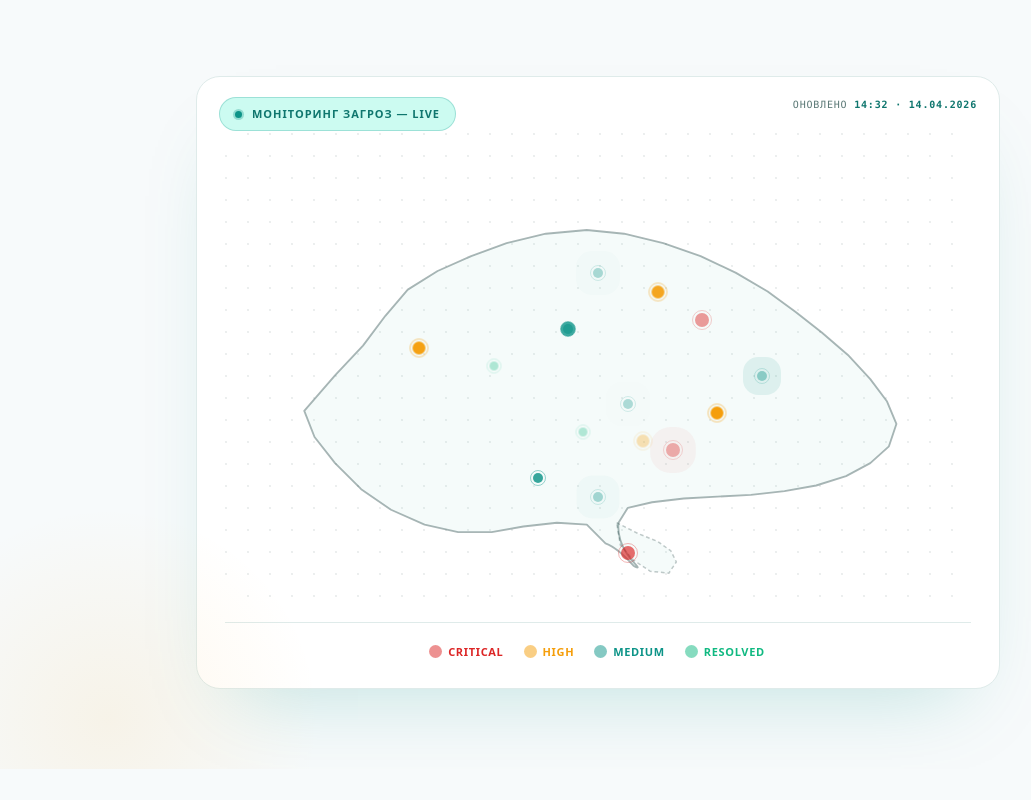
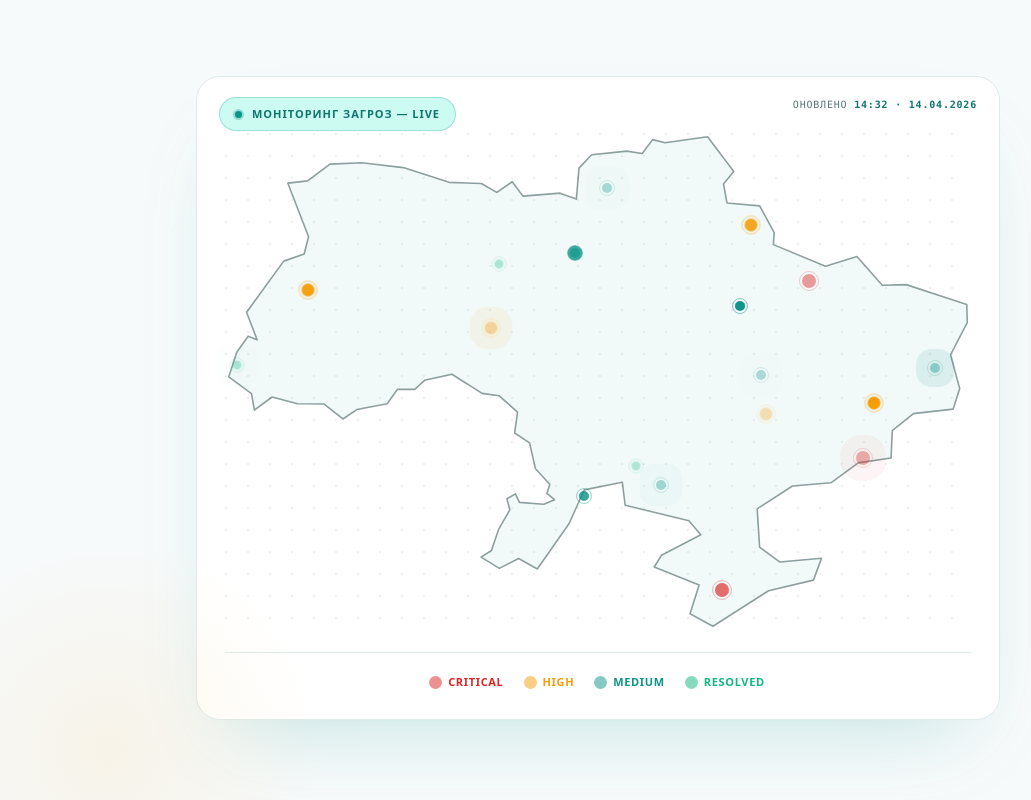
Before and after one commit to azentix/ncscc-website, a plain HTML site: page mockups/variant-11-teal-civic.html in a window 1280 px wide. Shown: the part 720-1520 px from the top of the page, without its empty margins (42-1073 px from the left). Drawn offline with Linux system fonts and the light colour scheme.

Commit message:
variant-11: use real Ukraine 1991 borders GeoJSON outline + 18 cities

```diff
--- a/mockups/variant-11-teal-civic.html
+++ b/mockups/variant-11-teal-civic.html
@@ -47,10 +47,9 @@ a{color:inherit;text-decoration:none}img{max-width:100%;display:block}
 .hero .ua .label-r b{color:var(--teal2)}
 @keyframes lbl-pulse{0%,100%{box-shadow:0 0 0 0 rgba(13,148,136,.5)}50%{box-shadow:0 0 0 5px rgba(13,148,136,0)}}
 
-.hero .ua .mapwrap{position:relative;margin-top:28px}
-.hero .ua svg.map{width:100%;height:auto;display:block;background-image:radial-gradient(circle at 1px 1px,rgba(11,46,46,.08) 1px,transparent 1px);background-size:22px 22px;border-radius:12px}
-.hero .ua svg.map path.country{fill:rgba(13,148,136,.04);stroke:rgba(11,46,46,.35);stroke-width:2;stroke-linejoin:round;stroke-linecap:round}
-.hero .ua svg.map path.crimea{fill:rgba(13,148,136,.04);stroke:rgba(11,46,46,.25);stroke-width:1.6;stroke-dasharray:4 3}
+.hero .ua .mapwrap{position:relative;margin-top:28px;aspect-ratio:800/533;background-image:radial-gradient(circle at 1px 1px,rgba(11,46,46,.07) 1px,transparent 1px);background-size:22px 22px;border-radius:12px;overflow:visible}
+.hero .ua svg.map{position:absolute;inset:0;width:100%;height:100%;display:block}
+.hero .ua svg.map path.country{fill:rgba(13,148,136,.05);stroke:rgba(11,46,46,.45);stroke-width:1.6;stroke-linejoin:round;stroke-linecap:round;vector-effect:non-scaling-stroke}
 
 .hero .ua .blip{position:absolute;width:12px;height:12px;border-radius:50%;background:currentColor;transform:translate(-50%,-50%);box-shadow:0 0 0 0 currentColor;animation:blip-ping 2.4s infinite;z-index:2;cursor:pointer}
 .hero .ua .blip::after{content:"";position:absolute;inset:-3px;border-radius:50%;border:1.5px solid currentColor;opacity:.5}
@@ -139,26 +138,28 @@ footer a:hover{color:#ccfbf1}
     <span class="label">Моніторинг загроз — Live</span>
     <span class="label-r">Оновлено <b>14:32 · 14.04.2026</b></span>
     <div class="mapwrap">
-      <svg class="map" viewBox="0 0 800 500" preserveAspectRatio="xMidYMid meet" aria-label="Мапа України">
-        <path class="country" d="M 85,298 L 118,260 L 148,228 L 172,196 L 196,168 L 228,148 L 264,132 L 302,118 L 344,108 L 388,104 L 428,108 L 470,118 L 510,132 L 548,150 L 582,170 L 612,192 L 640,214 L 668,238 L 692,264 L 710,288 L 720,312 L 712,336 L 692,354 L 666,368 L 634,378 L 600,384 L 564,388 L 528,390 L 492,392 L 458,396 L 432,402 L 422,418 Q 420,438 436,458 Q 448,470 438,464 Q 420,444 408,440 L 388,420 L 356,418 L 320,422 L 286,428 L 250,428 L 214,420 L 178,404 L 146,382 L 118,354 L 96,326 Z"/>
-        <path class="crimea" d="M 420,418 L 444,430 L 464,438 L 478,448 L 484,460 L 476,472 L 456,470 L 438,458 L 424,442 Z"/>
+      <svg class="map" viewBox="0 0 800 533" preserveAspectRatio="xMidYMid meet" aria-label="Мапа України (кордони 1991 р.)">
+        <path class="country" d="M 430.9,19.4 L 447.4,22.0 L 458.5,7.1 L 471.9,10.4 L 517.5,4.0 L 545.6,41.3 L 534.6,54.6 L 538.3,75.0 L 573.4,78.2 L 589.0,106.8 L 588.1,119.7 L 644.0,142.9 L 677.7,132.5 L 704.9,163.3 L 730.6,162.6 L 795.5,184.0 L 796.0,203.3 L 778.1,237.8 L 787.9,274.1 L 780.9,296.1 L 738.3,300.9 L 715.6,319.3 L 714.3,348.5 L 679.1,353.8 L 649.8,375.1 L 608.6,378.6 L 570.7,403.1 L 573.3,444.1 L 594.8,460.0 L 639.7,456.0 L 631.1,479.5 L 582.9,490.9 L 523.2,529.0 L 498.7,515.6 L 508.4,484.7 L 460.3,465.4 L 468.1,452.8 L 510.2,430.9 L 497.5,415.8 L 429.1,399.2 L 426.1,374.6 L 385.3,382.7 L 368.9,419.0 L 334.9,467.6 L 314.9,456.3 L 294.2,466.9 L 274.6,454.8 L 285.7,447.7 L 293.4,425.1 L 305.4,404.1 L 302.3,392.3 L 311.5,387.0 L 315.8,396.1 L 341.8,398.1 L 353.4,393.2 L 345.2,386.5 L 348.3,376.7 L 332.9,360.0 L 326.6,332.4 L 310.6,321.7 L 313.7,299.4 L 293.8,281.7 L 275.7,279.2 L 243.3,258.7 L 214.0,265.2 L 203.5,274.9 L 185.0,274.9 L 173.9,290.3 L 141.4,296.6 L 126.4,306.7 L 106.0,290.6 L 77.7,290.4 L 50.5,283.1 L 31.5,297.2 L 28.4,279.5 L 4.0,261.6 L 12.6,235.1 L 24.8,217.9 L 34.4,221.8 L 23.1,192.2 L 63.0,137.4 L 84.9,129.8 L 89.6,111.3 L 67.4,53.8 L 88.5,51.3 L 112.6,33.4 L 146.7,31.9 L 191.2,37.1 L 240.3,52.9 L 274.9,54.2 L 291.5,63.7 L 308.0,52.3 L 319.5,67.7 L 359.3,64.5 L 376.8,70.9 L 379.6,37.7 L 393.1,23.3 L 430.9,19.4 Z"/>
       </svg>
       <!-- threat indicators — teal=med, orange=high, red=crit, green=resolved -->
-      <span class="blip bt" style="top:42%;left:46%;animation-delay:0s"     title="Київ"></span>
-      <span class="blip bo" style="top:46%;left:26%;animation-delay:.4s"    title="Львів"></span>
-      <span class="blip br" style="top:40%;left:64%;animation-delay:.8s"    title="Харків"></span>
-      <span class="blip bt" style="top:58%;left:54%;animation-delay:1.2s"   title="Дніпро"></span>
-      <span class="blip bo" style="top:60%;left:66%;animation-delay:.2s"    title="Донецьк"></span>
-      <span class="blip br" style="top:68%;left:60%;animation-delay:1.6s"   title="Маріуполь"></span>
-      <span class="blip bt" style="top:74%;left:42%;animation-delay:.6s"    title="Одеса"></span>
-      <span class="blip bg" style="top:64%;left:48%;animation-delay:1.0s"   title="Миколаїв"></span>
-      <span class="blip bt" style="top:30%;left:50%;animation-delay:1.4s"   title="Чернігів"></span>
-      <span class="blip bo" style="top:34%;left:58%;animation-delay:.5s"    title="Суми"></span>
-      <span class="blip bg" style="top:50%;left:36%;animation-delay:.9s"    title="Житомир"></span>
-      <span class="blip bt" style="top:52%;left:72%;animation-delay:1.8s"   title="Луганськ"></span>
-      <span class="blip br" style="top:90%;left:54%;animation-delay:.7s"    title="Сімферополь"></span>
-      <span class="blip bo" style="top:66%;left:56%;animation-delay:1.1s"   title="Запоріжжя"></span>
-      <span class="blip bt" style="top:78%;left:50%;animation-delay:1.5s"   title="Херсон"></span>
+      <span class="blip bt" style="top:24.03%;left:46.9%;animation-delay:0s" title="Київ"></span>
+      <span class="blip bo" style="top:31.57%;left:11.19%;animation-delay:.4s" title="Львів"></span>
+      <span class="blip br" style="top:29.72%;left:78.31%;animation-delay:.8s" title="Харків"></span>
+      <span class="blip bt" style="top:48.62%;left:71.82%;animation-delay:1.2s" title="Дніпро"></span>
+      <span class="blip bo" style="top:54.18%;left:86.95%;animation-delay:.2s" title="Донецьк"></span>
+      <span class="blip br" style="top:65.42%;left:85.58%;animation-delay:1.6s" title="Маріуполь"></span>
+      <span class="blip bt" style="top:73.07%;left:48.06%;animation-delay:.6s" title="Одеса"></span>
+      <span class="blip bg" style="top:67.02%;left:55.04%;animation-delay:1.0s" title="Миколаїв"></span>
+      <span class="blip bt" style="top:11.06%;left:51.14%;animation-delay:1.4s" title="Чернігів"></span>
+      <span class="blip bo" style="top:18.35%;left:70.45%;animation-delay:.5s" title="Суми"></span>
+      <span class="blip bg" style="top:26.38%;left:36.67%;animation-delay:.9s" title="Житомир"></span>
+      <span class="blip bt" style="top:47.26%;left:95.2%;animation-delay:1.8s" title="Луганськ"></span>
+      <span class="blip br" style="top:91.97%;left:66.6%;animation-delay:.7s" title="Сімферополь"></span>
+      <span class="blip bo" style="top:56.52%;left:72.54%;animation-delay:1.1s" title="Запоріжжя"></span>
+      <span class="blip bt" style="top:70.85%;left:58.4%;animation-delay:1.5s" title="Херсон"></span>
+      <span class="blip bg" style="top:46.64%;left:1.62%;animation-delay:1.3s" title="Ужгород"></span>
+      <span class="blip bt" style="top:34.66%;left:69.07%;animation-delay:.3s" title="Полтава"></span>
+      <span class="blip bo" style="top:39.11%;left:35.62%;animation-delay:1.7s" title="Вінниця"></span>
     </div>
     <div class="legend">
       <span class="it c">Critical</span>
```
